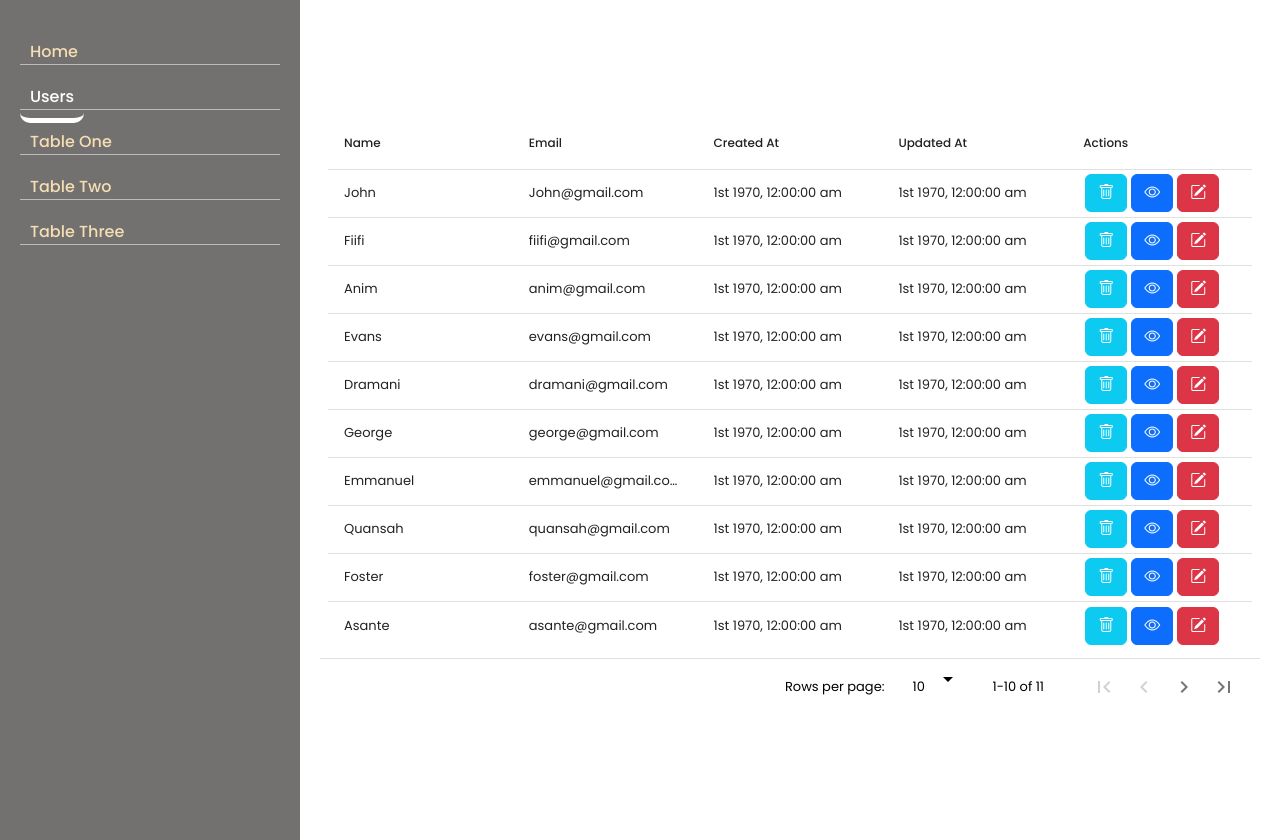
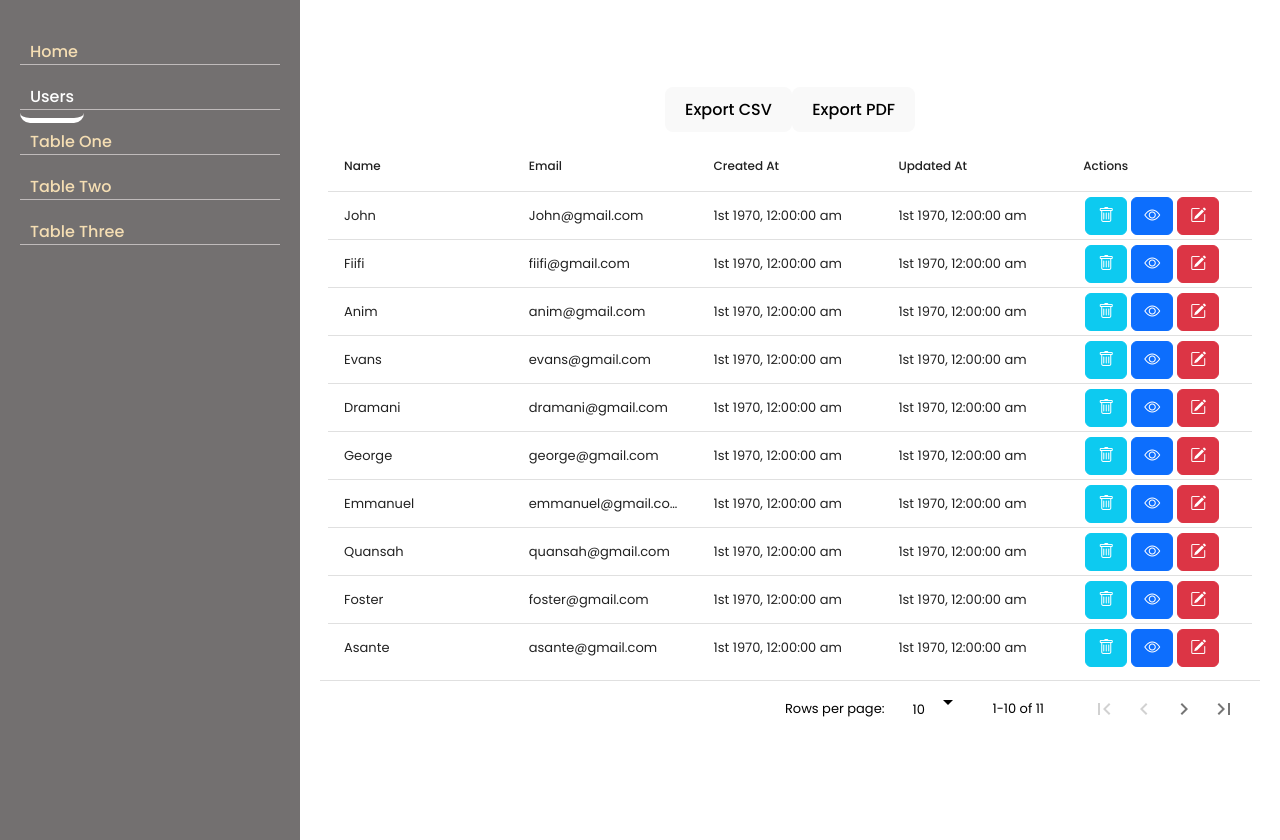
Before and after one commit to fostersnt/product_management_frontend, a React (Vite) app: page /users in a window 1280 px wide. Built offline with nearby package versions, Linux system fonts and the light colour scheme.

Commit message:
Updated the map on the pdf header export

```diff
--- a/src/components/Users.jsx
+++ b/src/components/Users.jsx
@@ -1,66 +1,94 @@
 import React from 'react';
 import { useEffect, useState } from 'react';
-import axios from "axios";
+import axios from 'axios';
 import DataTable from 'react-data-table-component';
+import { CSVLink } from 'react-csv';
+import { saveAs } from 'file-saver';
+import Papa from 'papaparse';
+import jsPDF from 'jspdf';
+import 'jspdf-autotable';
 import styles from './Users.module.css';
-import myData from './dataTable/CustomData.json'
+import myData from './dataTable/CustomData.json';
 import userColumns from './userColumns';
 
 function Users() {
   const [users, setUsers] = useState([]);
 
-    function handleView() {
-        return null;
-    }
-
-    function handleEdit() {
-        return null;
-    }
-
-    function handleDelete() {
-        return null;
-    }
-
   useEffect(() => {
     const output = async () => {
-            // const axios = require('axios');
-
       const options = {
         method: 'GET',
-                // url: 'https://odds.p.rapidapi.com/v4/sports',
         url: 'http://127.0.0.1:8000/api/users',
-                // params: { all: 'true' },
-                // headers: {
-                //     'X-RapidAPI-Key': '44f54adecamsh757b964b6f94522p112bbdjsn81d9f06f647d',
-                //     'X-RapidAPI-Host': 'odds.p.rapidapi.com'
-                // }
       };
 
       try {
         // const response = await axios.request(options);
-                // const response = await axios.request(options);
         setUsers(myData);
-                // setUsers(response.data);
-                console.log(response.data);
       } catch (error) {
         console.error(error);
       }
-        }
+    };
     output();
   }, []);
 
   const data = users;
 
-    return (<div className={styles.main}>
+  const exportCSV = () => {
+    const csvData = Papa.unparse(data);
+    const blob = new Blob([csvData], { type: 'text/csv;charset=utf-8' });
+    saveAs(blob, 'users.csv');
+  };
+
+  const exportPDF = () => {
+    const unit = 'pt';
+    const size = 'A4'; // Use A1, A2, A3, or A4
+    const orientation = 'landscape'; // 'portrait' or 'landscape'
+    const marginLeft = 40;
+    const doc = new jsPDF(orientation, unit, size);
+
+    doc.setFontSize(15);
+    const title = 'Users Data';
+    const headers = userColumns.map((column) => column.name.toLowerCase() != 'actions' ? column.name : null);
+    // const headers = userColumns.map((column) => column.name);
+
+    const dataFormatted = data.map((row) => userColumns.map((column) => row[column.selector]));
+
+    // Add headers and rows to the table
+    doc.autoTable({
+      head: [headers],
+      body: dataFormatted,
+      margin: { top: 60, left: marginLeft, right: marginLeft, bottom: 40 },
+      styles: { fontSize: 10, cellPadding: 8 },
+    });
+
+    // Add title
+    doc.text(title, marginLeft, 40);
+
+    // Save the PDF
+    doc.save('users.pdf');
+  };
+
+  const customToolbar = () => (
+    <div className="custom-toolbar">
+      <button onClick={exportCSV}>Export CSV</button>
+      <button onClick={exportPDF}>Export PDF</button>
+    </div>
+  );
+
+  return (
+    <div className={styles.main}>
+        {customToolbar()}
       <div className="table table-responsive table-striped table-bordered">
         <DataTable
           columns={userColumns}
           data={data}
           pagination
           responsive
+          customToolbar={customToolbar}
         />
       </div>
-    </div>)
+    </div>
+  );
 }
 
 export default React.memo(Users);
```
Also changed, not shown: package.json (+6 -1 lines), 1 other file (tests, documents, lock files or other folders). Lines whose indentation alone changed are shown as unchanged.
